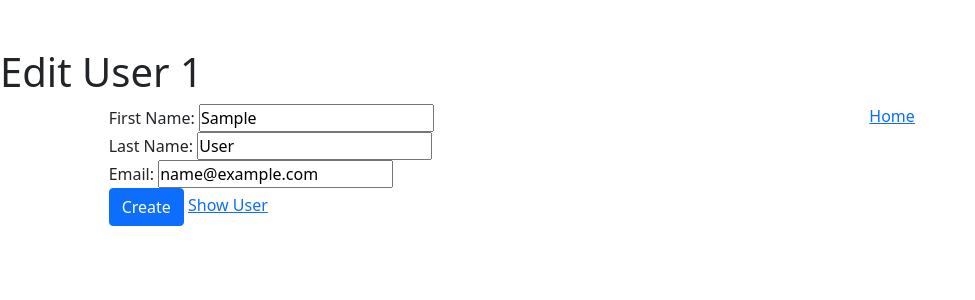
After one commit to kpartain/python, a Flask app: page /users/1/edit in a window 1280 px wide. The commit adds this page. Shown: the top 300 px of the page, without its empty margins (0-975 px from the left). Run offline with Flask 2, Linux system fonts and the light colour scheme; tables that the repository leaves empty hold one stand-in row (values such as "Sample post").

Commit message:
completes show page and edit

```diff
--- a/flask_mysql/users/flask_app/controllers/users.py
+++ b/flask_mysql/users/flask_app/controllers/users.py
@@ -24,3 +24,33 @@ def saveDataFromFormSendToDB():
     }
     User.add_new_user(data)
     return redirect("/users")
+
+@app.route('/users/<user_id>')
+def show_single_user(user_id):
+    find_id = int(user_id)
+    data = {
+        "id" : find_id
+    }
+    userFound = User.get_single_user(data)
+    return render_template('show.html', singleUser = userFound)
+
+@app.route('/users/<user_id>/edit')
+def edit_single_user(user_id):
+    find_id = int(user_id)
+    data = {
+        "id" : find_id
+    }
+    userFound = User.get_single_user(data)
+    return render_template('edit.html', singleUser = userFound)
+
+@app.route('/editsubmission', methods=["POST"])
+def save_data_from_form_update_db():
+    redirect_to_here = "users/"+request.form['id']
+    data = {
+        "id": request.form['id'],
+        "first_name": request.form['first_name'],
+        "last_name": request.form['last_name'],
+        "email": request.form['email']
+    }
+    User.update_single_user(data)
+    return redirect(redirect_to_here)
--- a/flask_mysql/users/flask_app/models/user.py
+++ b/flask_mysql/users/flask_app/models/user.py
@@ -25,3 +25,16 @@ class User:
         query = "INSERT INTO users (first_name, last_name, email) VALUES (%(first_name)s, %(last_name)s, %(email)s);"
         saved_user_ID = connectToMySQL('users_schema').query_db(query, data)
         return saved_user_ID
+
+    @classmethod
+    def get_single_user(cls, data):
+        query = "SELECT * from users WHERE users.id = %(id)s;"
+        db_response = connectToMySQL('users_schema').query_db(query, data)
+        #this returns a list with only one response so we need to use index
+        singleClassObject = cls(db_response[0])
+        return singleClassObject
+
+    @classmethod
+    def update_single_user(cls, data):
+        query = "UPDATE users SET first_name = %(first_name)s, last_name = %(last_name)s, email = %(email)s WHERE id = %(id)s;"
+        connectToMySQL('users_schema').query_db(query, data)
--- a/flask_mysql/users/flask_app/templates/create.html
+++ b/flask_mysql/users/flask_app/templates/create.html
@@ -33,6 +33,7 @@
         <!-- grid system & grid flex: https://getbootstrap.com/docs/4.1/layout/grid/ -->
         <!-- margin/spacing: https://getbootstrap.com/docs/5.0/utilities/spacing/ -->
         <div class="row justify-content-around no-gutters mt-5">
+            <h1>Add a New User</h1>
             <!--Form -->
             <div class="col-5">
                 <form action="/formsubmission" method="POST">
--- /dev/null
+++ b/flask_mysql/users/flask_app/templates/edit.html
@@ -0,0 +1,59 @@
+<!DOCTYPE html>
+<html lang='en'>
+<head>
+    <meta charset='UTF-8'>
+    <meta http-equiv='X-UA-Compatible' content='IE=edge'>
+    <meta name='viewport' content='width=device-width, initial-scale=1.0'>
+    <!-- PAGE TITLE -->
+    <title></title>
+    <!-- GENERIC FAVICON -->
+    <link rel='icon' type='image/jpg' href='https://karaspersonalprojectbucket.s3.us-east-2.amazonaws.com/favicon.ico'/>
+    <!-- BOOTSTRAP/FOUNDATION -->
+    <link href='https://cdn.jsdelivr.net/npm/bootstrap@5.0.2/dist/css/bootstrap.min.css' rel='stylesheet' integrity='sha384-EVSTQN3/azprG1Anm3QDgpJLIm9Nao0Yz1ztcQTwFspd3yD65VohhpuuCOmLASjC' crossorigin='anonymous'>
+    <!-- GOOGLE FONTS -->
+    <link rel='preconnect' href='https://fonts.googleapis.com' />
+    <link rel='preconnect' href='https://fonts.gstatic.com' crossorigin />
+    <link href='https://fonts.googleapis.com/css2?family=Montserrat&display=swap' rel='stylesheet'/>
+    <!-- LINKED CSS PAGES -->
+    <link rel='stylesheet' href='../static/css/style.css'>
+</head>
+<body>
+        <!-- grid system & grid flex: https://getbootstrap.com/docs/4.1/layout/grid/ -->
+        <!-- margin/spacing: https://getbootstrap.com/docs/5.0/utilities/spacing/ -->
+        <div class="row justify-content-around no-gutters mt-5">
+            <h1>Edit User {{ singleUser.id }}</h1>
+            <!--Form -->
+            <div class="col-5">
+                <form action="/editsubmission" method="POST">
+                    <input type="hidden" name="id" value="{{singleUser.id}}">
+                    <!-- TEXT INPUT -->
+                    <div>
+                        <label for="first_name">First Name: </label>
+                        <input type="text" name="first_name" value="{{singleUser.first_name}}" />
+                    </div>
+                    <!-- TEXT INPUT -->
+                    <div>
+                        <label for="last_name">Last Name: </label>
+                        <input type="text" name="last_name" value="{{singleUser.last_name}}" />
+                    </div>
+                    <!-- TEXT INPUT -->
+                    <div>
+                        <label for="email">Email: </label>
+                        <input type="text" name="email" value="{{singleUser.email}}" />
+                    </div>
+                    <!-- BUTTON -->
+                    <div>
+                        <button class="btn btn-primary" type="submit">
+                            Create
+                        </button>
+                        <a href="/users/{{singleUser.id}}">Show User</a>
+                    </div>
+                </form>
+            </div>
+            <!-- Home Link -->
+            <div class="col-3">
+                <a href="/users">Home</a>
+            </div>
+        </div>
+</body>
+</html>
```
Also changed, not shown: flask_mysql/users/flask_app/templates/read.html (+9 -0 lines), flask_mysql/users/flask_app/templates/show.html (added, +44 -0 lines).
